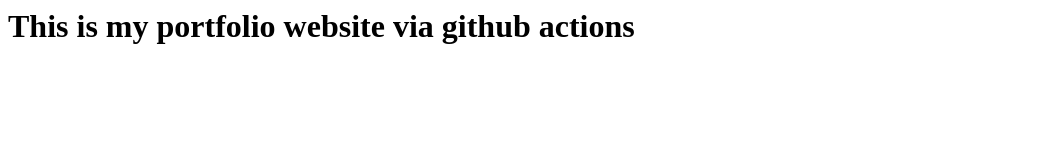
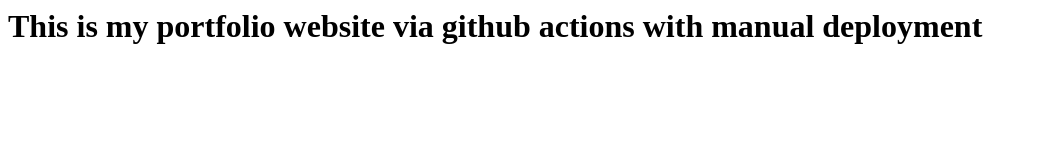
Before and after one commit to TestGitHubKaushik/My-portfolio-via-github-actions, a plain HTML site: page index.html in a window 1280 px wide. Shown: the whole page, without its empty margins (0-1038 px from the left). Drawn offline with Linux system fonts and the light colour scheme.

Commit message:
Update portfolio website heading for clarity

```diff
--- a/index.html
+++ b/index.html
@@ -1 +1 @@
-<h1>This is my portfolio website via github actions</h1>
+<h1>This is my portfolio website via github actions with manual deployment</h1>
```
